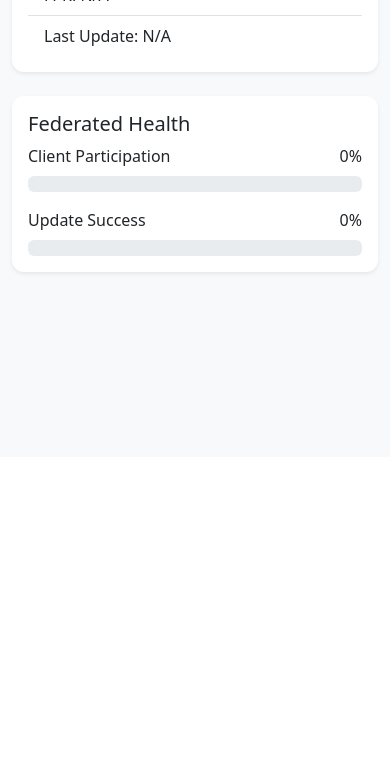
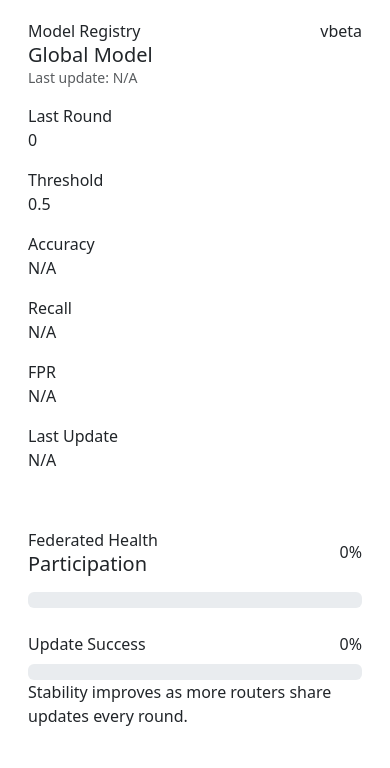
Before and after one commit to lxrdandre/AI-enhanced-Cybersecurity, a Flask app: page /model in a window 390 px wide; the page is wider, and only the part inside the window is pictured. Shown: the part 387-1155 px from the top of that part. Before the commit the page ends 662 px from the top of that part, so only its background shows below. Run offline with Flask 3, Linux system fonts and the light colour scheme.

Commit message:
Add files via upload

```diff
--- a/fedlearning/isp_web_app/templates/base.html
+++ b/fedlearning/isp_web_app/templates/base.html
@@ -4,17 +4,30 @@
       <meta charset="utf-8" />
       <meta name="viewport" content="width=device-width, initial-scale=1" />
       <title>F.L.A.R.E. Dashboard</title>
-      <meta http-equiv="refresh" content="60" />
+      <meta http-equiv="refresh" content="15" />
+      <link rel="preconnect" href="https://fonts.googleapis.com" />
+      <link rel="preconnect" href="https://fonts.gstatic.com" crossorigin />
+      <link
+        href="https://fonts.googleapis.com/css2?family=Space+Grotesk:wght@400;500;600;700&family=JetBrains+Mono:wght@500&display=swap"
+        rel="stylesheet"
+      />
       <link
         href="https://cdn.jsdelivr.net/npm/bootstrap@5.3.2/dist/css/bootstrap.min.css"
         rel="stylesheet"
       />
       <link rel="stylesheet" href="{{ url_for('static', filename='css/styles.css') }}" />
     </head>
-    <body class="bg-light">
-      <nav class="navbar navbar-expand-lg navbar-dark bg-primary">
+    <body class="flare-body">
+      <nav class="navbar navbar-expand-lg navbar-dark nav-glass">
         <div class="container-fluid">
-          <a class="navbar-brand" href="/">F.L.A.R.E.</a>
+          <a class="navbar-brand brand-lockup" href="/">
+            <img
+              src="{{ url_for('static', filename='css/logo.png') }}"
+              alt="F.L.A.R.E. logo"
+              class="brand-logo"
+            />
+            <span class="brand-text">F.L.A.R.E.</span>
+          </a>
           <button
             class="navbar-toggler"
             type="button"
@@ -33,7 +46,7 @@
         </div>
       </nav>
 
-      <main class="container py-4">
+      <main class="container py-4 page-wrap">
         {% block content %}{% endblock %}
       </main>
 
--- a/fedlearning/isp_web_app/templates/model.html
+++ b/fedlearning/isp_web_app/templates/model.html
@@ -2,40 +2,80 @@
 
 {% block content %}
 <div class="row g-4">
-  <div class="col-lg-6">
-    <div class="card shadow-sm">
+  <div class="col-lg-7">
+    <div class="card glass-card">
       <div class="card-body">
-        <h5 class="card-title">Global Model</h5>
-        <div class="text-muted small mb-2">Last update: {{ model_info.last_update }}</div>
-        <ul class="list-group list-group-flush">
-          <li class="list-group-item">Version: {{ model_info.version }}</li>
-          <li class="list-group-item">Last Round: {{ model_info.last_round }}</li>
-          <li class="list-group-item">Threshold: {{ model_info.threshold }}</li>
-          <li class="list-group-item">Overall Accuracy: {{ model_info.accuracy }}</li>
-          <li class="list-group-item">Recall: {{ model_info.recall }}</li>
-          <li class="list-group-item">FPR: {{ model_info.fpr }}</li>
-          <li class="list-group-item">Last Update: {{ model_info.last_update }}</li>
-        </ul>
+        <div class="d-flex justify-content-between align-items-start mb-3">
+          <div>
+            <div class="eyebrow">Model Registry</div>
+            <h5 class="card-title mb-0">Global Model</h5>
+            <div class="text-muted small">Last update: {{ model_info.last_update }}</div>
+          </div>
+          <span class="chip">v{{ model_info.version }}</span>
+        </div>
+        <div class="row g-3">
+          <div class="col-md-4">
+            <div class="mini-card">
+              <div class="mini-label">Last Round</div>
+              <div class="mini-value">{{ model_info.last_round }}</div>
+            </div>
+          </div>
+          <div class="col-md-4">
+            <div class="mini-card">
+              <div class="mini-label">Threshold</div>
+              <div class="mini-value">{{ model_info.threshold }}</div>
+            </div>
+          </div>
+          <div class="col-md-4">
+            <div class="mini-card">
+              <div class="mini-label">Accuracy</div>
+              <div class="mini-value">{{ model_info.accuracy }}</div>
+            </div>
+          </div>
+          <div class="col-md-4">
+            <div class="mini-card">
+              <div class="mini-label">Recall</div>
+              <div class="mini-value">{{ model_info.recall }}</div>
+            </div>
+          </div>
+          <div class="col-md-4">
+            <div class="mini-card">
+              <div class="mini-label">FPR</div>
+              <div class="mini-value">{{ model_info.fpr }}</div>
+            </div>
+          </div>
+          <div class="col-md-4">
+            <div class="mini-card">
+              <div class="mini-label">Last Update</div>
+              <div class="mini-value">{{ model_info.last_update }}</div>
+            </div>
+          </div>
+        </div>
       </div>
     </div>
   </div>
-  <div class="col-lg-6">
-    <div class="card shadow-sm">
+  <div class="col-lg-5">
+    <div class="card glass-card">
       <div class="card-body">
-        <h5 class="card-title">Federated Health</h5>
-        <div class="d-flex justify-content-between mb-2">
-          <span>Client Participation</span>
-          <span>{{ model_info.participation }}%</span>
+        <div class="d-flex justify-content-between align-items-center mb-3">
+          <div>
+            <div class="eyebrow">Federated Health</div>
+            <h5 class="card-title mb-0">Participation</h5>
+          </div>
+          <span class="chip chip-blue">{{ model_info.participation }}%</span>
         </div>
-        <div class="progress mb-3">
+        <div class="progress progress-glow mb-4">
           <div class="progress-bar" style="width: {{ model_info.participation }}%"></div>
         </div>
-        <div class="d-flex justify-content-between mb-2">
+        <div class="d-flex justify-content-between align-items-center mb-2">
           <span>Update Success</span>
-          <span>{{ model_info.update_success }}%</span>
+          <span class="mono">{{ model_info.update_success }}%</span>
         </div>
-        <div class="progress">
+        <div class="progress progress-glow">
           <div class="progress-bar bg-success" style="width: {{ model_info.update_success }}%"></div>
+        </div>
+        <div class="health-note">
+          Stability improves as more routers share updates every round.
         </div>
       </div>
     </div>
```
Also changed, not shown: fedlearning/isp_web_app/templates/device_detail.html (added, +94 -0 lines), fedlearning/isp_web_app/templates/devices.html (+18 -8 lines), fedlearning/isp_web_app/templates/index.html (+56 -38 lines).
